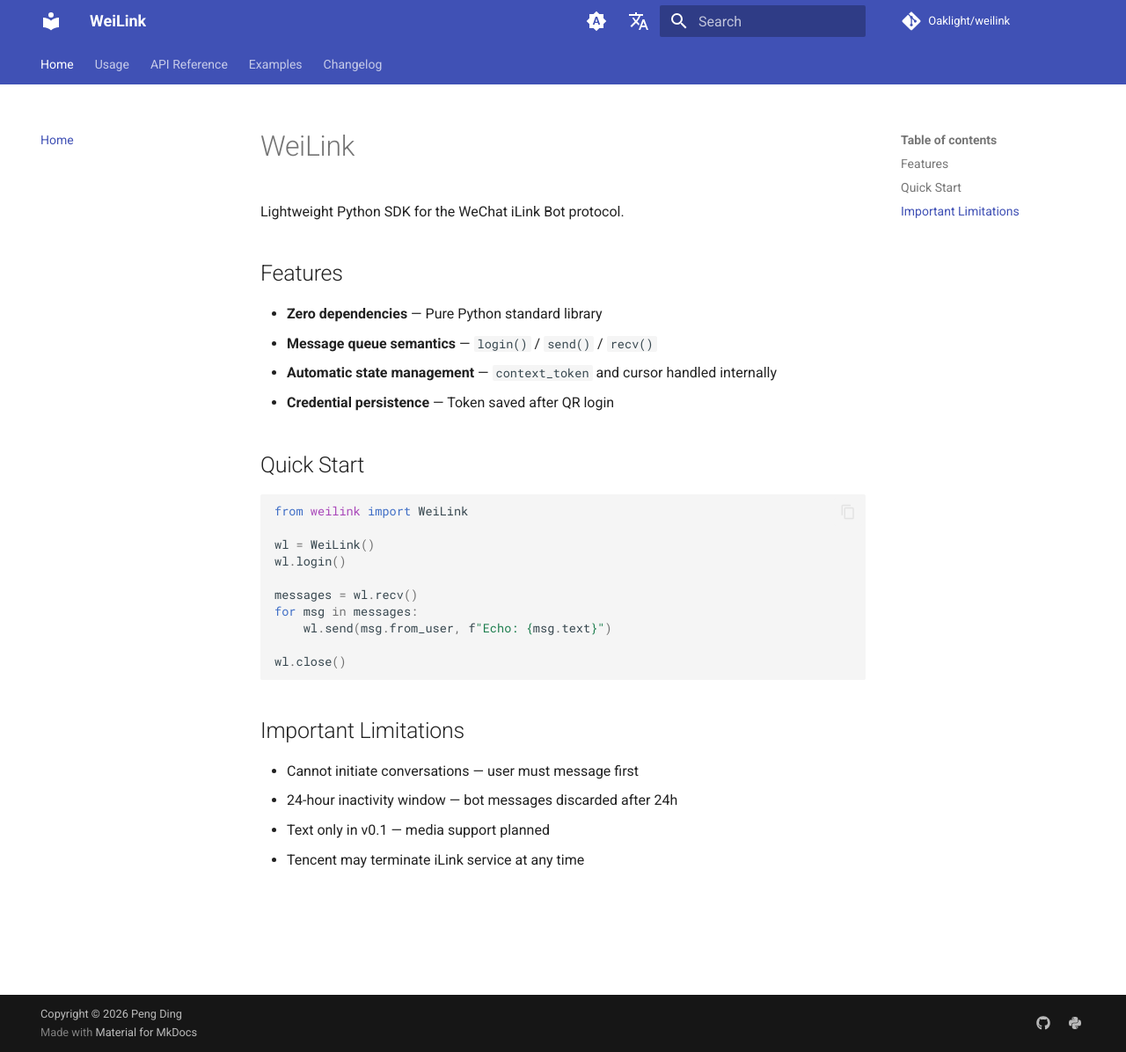
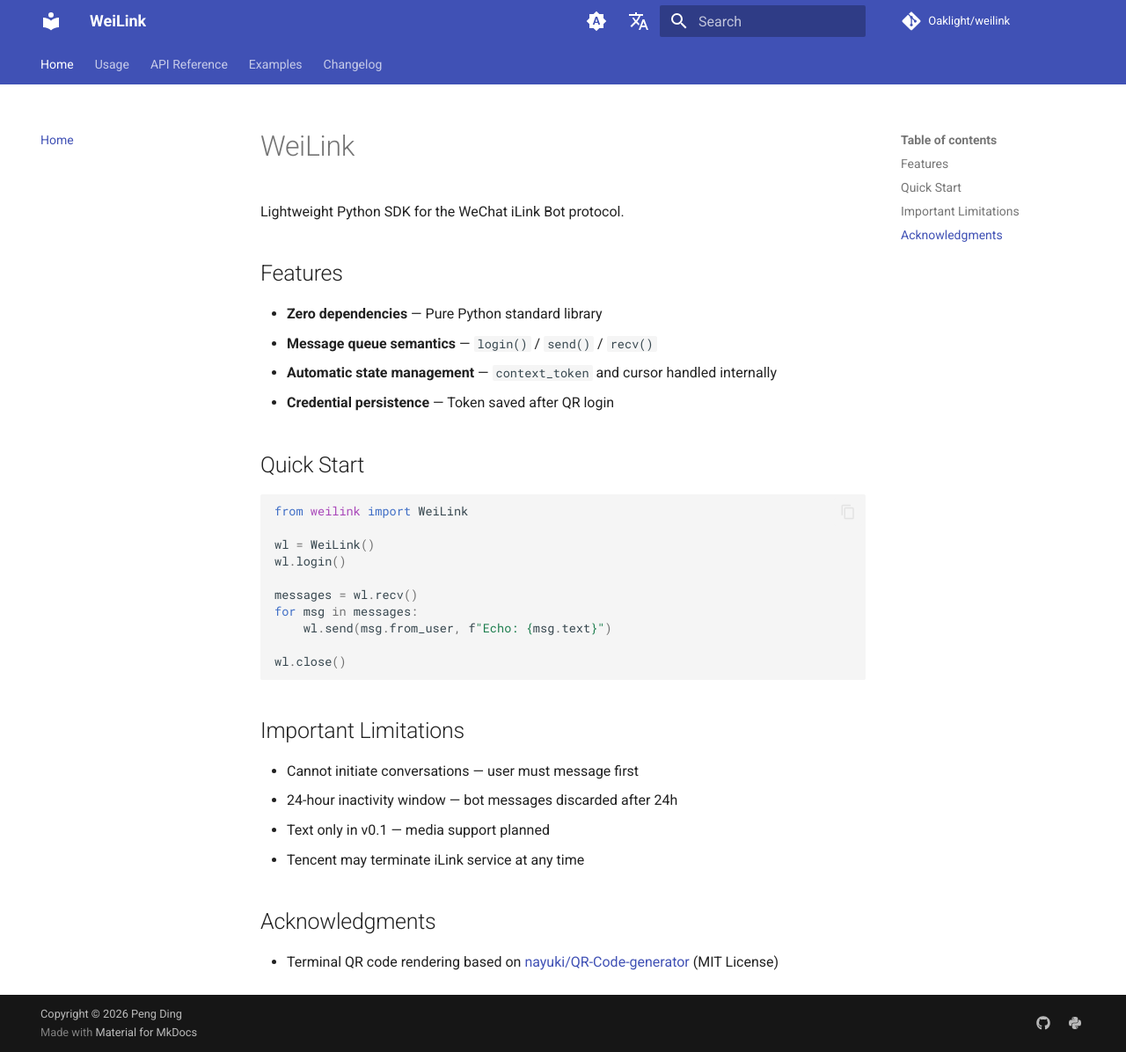
Before and after one commit to Oaklight/weilink, an MkDocs documentation site: the page built from docs/index.md, in a window 1280 px wide and 1196 px high. Shown: the whole window at 88% size. Built offline with MkDocs 1.6.1 and Material for MkDocs 9.7.7, drawn with Linux system fonts in a browser that asks for light colours; comment, search, counter and statistics services are not loaded.

Commit message:
Add acknowledgments for QR code library

```diff
--- a/docs/index.md
+++ b/docs/index.md
@@ -30,3 +30,7 @@ wl.close()
 - 24-hour inactivity window — bot messages discarded after 24h
 - Text only in v0.1 — media support planned
 - Tencent may terminate iLink service at any time
+
+## Acknowledgments
+
+- Terminal QR code rendering based on [nayuki/QR-Code-generator](https://github.com/nayuki/QR-Code-generator) (MIT License)
```
